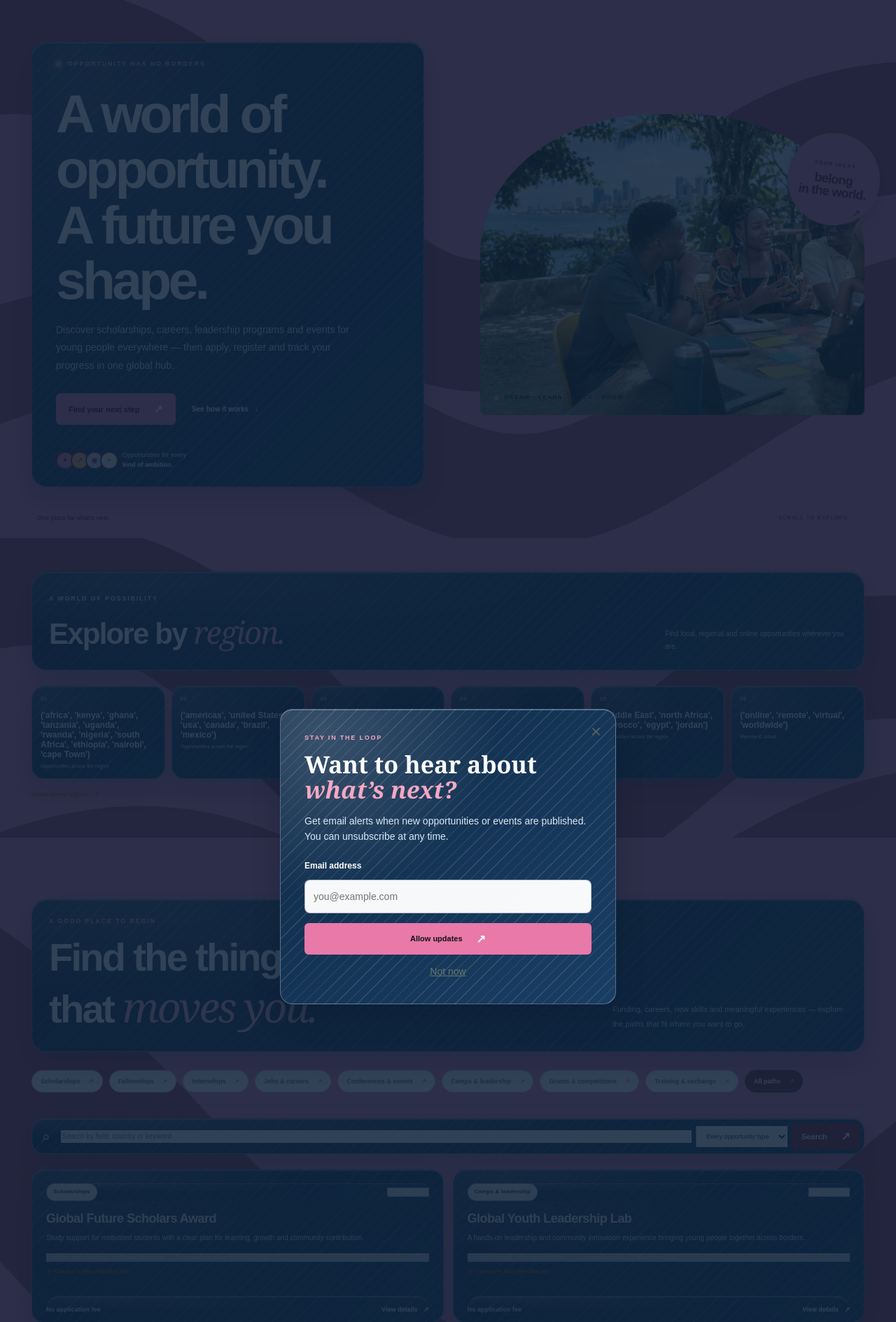
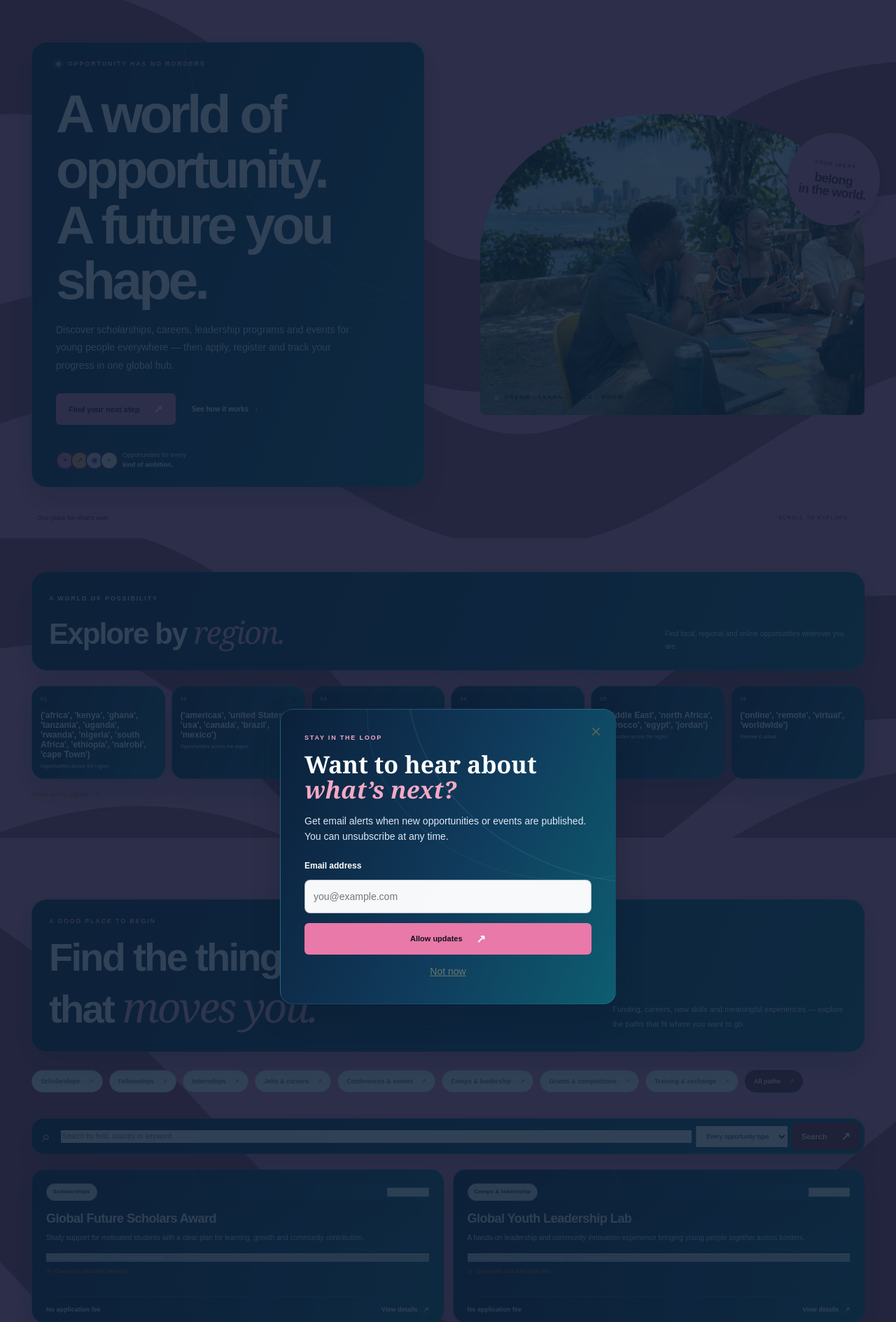
Before and after one commit to kazimotospancho39/Nextgen-opportunity, a Flask app: page / in a window 1280 px wide. Shown: the part 76-1965 px from the top of the page at 70% size. Run offline with Flask 3, Linux system fonts and the light colour scheme; data comes from the database, SQL or seed files in the repository; data that the repository does not hold is empty; some libraries are stand-ins or nearby versions.

Commit message:
Match cards to navy teal reference

```diff
--- a/static/cards.css
+++ b/static/cards.css
@@ -1,13 +1,13 @@
-/* Pale navy glass cards over the existing pink/red site canvas. */
+/* Clean medium-dark blue card surfaces over the existing pink/red site canvas. */
 :root {
   --navy-accent: #102c4a;
   --card-ink: #ffffff;
   --card-muted: #dce8f5;
-  --card-border: rgba(255, 255, 255, .27);
+  --card-border: rgba(91, 183, 205, .22);
   --card-texture:
-    radial-gradient(ellipse at 12% 8%, rgba(255,255,255,.17), transparent 42%),
-    repeating-linear-gradient(135deg, rgba(255,255,255,.13) 0 1px, transparent 1px 11px),
-    linear-gradient(135deg, #102c4a 0%, #193e63 100%);
+    radial-gradient(ellipse 112% 106% at 112% -11%, transparent 66%, rgba(103,205,212,.12) 66.2%, transparent 66.6%),
+    radial-gradient(ellipse 88% 82% at 86% 2%, transparent 68%, rgba(103,205,212,.08) 68.2%, transparent 68.6%),
+    linear-gradient(112deg, #0b203a 0%, #103b5c 54%, #0d5d70 100%);
 }
 
 :is(
@@ -27,10 +27,10 @@
   .about-content > div:first-child, .contact-layout > div:first-child
 ):not(.pathway-cards) {
   color: var(--card-ink) !important;
-  background-color: #102c4a !important;
+  background-color: #0b203a !important;
   background-image: var(--card-texture) !important;
   border-color: var(--card-border) !important;
-  box-shadow: 0 16px 38px rgba(10,24,42,.24), inset 0 1px 0 rgba(255,255,255,.28) !important;
+  box-shadow: 0 16px 38px rgba(10,24,42,.24) !important;
   backdrop-filter: blur(16px) saturate(125%);
   -webkit-backdrop-filter: blur(16px) saturate(125%);
 }
@@ -188,19 +188,19 @@
 
 :is(.notification-item,.participant-row,.manage-row,.media-admin-row,.application-review-card,.event-preview-card,.event-row):hover {
   border-color: rgba(16,44,74,.42) !important;
-  box-shadow: 0 18px 40px rgba(16,44,74,.18), inset 0 1px 0 rgba(255,255,255,.98) !important;
+  box-shadow: 0 18px 40px rgba(16,44,74,.22) !important;
 }
 
 :is(.contact-form,.learning-locked) {
   color: var(--card-ink);
-  background-color: #102c4a;
+  background-color: #0b203a;
   background-image: var(--card-texture);
   border: 1px solid var(--card-border);
-  box-shadow: 0 16px 38px rgba(10,24,42,.24), inset 0 1px 0 rgba(255,255,255,.28);
+  box-shadow: 0 16px 38px rgba(10,24,42,.24);
   backdrop-filter: blur(16px) saturate(125%);
   -webkit-backdrop-filter: blur(16px) saturate(125%);
 }
-.opportunity-extra-fields{color:#fff;background-color:#102c4a!important;background-image:var(--card-texture)!important;border-color:var(--card-border)!important;box-shadow:0 14px 34px rgba(10,24,42,.22),inset 0 1px 0 rgba(255,255,255,.25)}
+.opportunity-extra-fields{color:#fff;background-color:#0b203a!important;background-image:var(--card-texture)!important;border-color:var(--card-border)!important;box-shadow:0 14px 34px rgba(10,24,42,.22)}
 .opportunity-extra-fields>summary,.opportunity-extra-grid>label{color:#fff!important}
 .opportunity-extra-grid :is(input,select,textarea){background:rgba(255,255,255,.97)!important;color:#102a46!important;border-color:rgba(16,44,74,.28)!important}
 .contact-form :is(label,h1,h2,h3,b,strong),.learning-locked :is(span,p){color:var(--card-ink)!important}
@@ -208,6 +208,8 @@
 .learning-locked a{color:#fff!important}
 .pathway-card :is(.pathway-number,.pathway-art,.art-events,.art-work),.pathway-card>i{color:#fff!important}
 .event-stamp :is(span,b),.notification-mark{color:#fff!important}
+:is([class*="-card"],[class*="-panel"],.region-card,.service-list article,.contact-form,.learning-locked,.hero-copy,.section-head,.event-row,.admin-record,.manage-row,.dash-row,.application-review-card,.notification-item,.notification-preferences,.notifications-feed,.participants-panel,.participant-row,.signal-row,.empty-state,.directory-empty,.pathway-card) .button-dark{background:#078a8d;color:#fff}
+:is([class*="-card"],[class*="-panel"],.region-card,.service-list article,.contact-form,.learning-locked,.hero-copy,.section-head,.event-row,.admin-record,.manage-row,.dash-row,.application-review-card,.notification-item,.notification-preferences,.notifications-feed,.participants-panel,.participant-row,.signal-row,.empty-state,.directory-empty,.pathway-card) .button-dark:hover{background:#0b9da0}
 
 @media (prefers-reduced-motion: reduce) {
   :is(.notification-item,.participant-row,.manage-row,.media-admin-row,.application-review-card,.event-preview-card,.event-row) { transition: none; }
--- a/templates/base.html
+++ b/templates/base.html
@@ -5,7 +5,7 @@
   <meta name="description" content="Discover global scholarships, careers, leadership programs and events with NextGen Opportunities Plus. Discover. Connect. Explore.">
   <title>{% block title %}NextGen Opportunities Plus · Discover. Connect. Explore.{% endblock %}</title>
   <link rel="stylesheet" href="{{ url_for('static',filename='style.css') }}?v=20261112-notifications">
-  <link rel="stylesheet" href="{{ url_for('static',filename='cards.css') }}?v=20261112-dark-navy-cards">
+  <link rel="stylesheet" href="{{ url_for('static',filename='cards.css') }}?v=20261112-navy-teal-cards">
 </head>
 <body>
 <header class="header"><div class="wrap nav">
```
